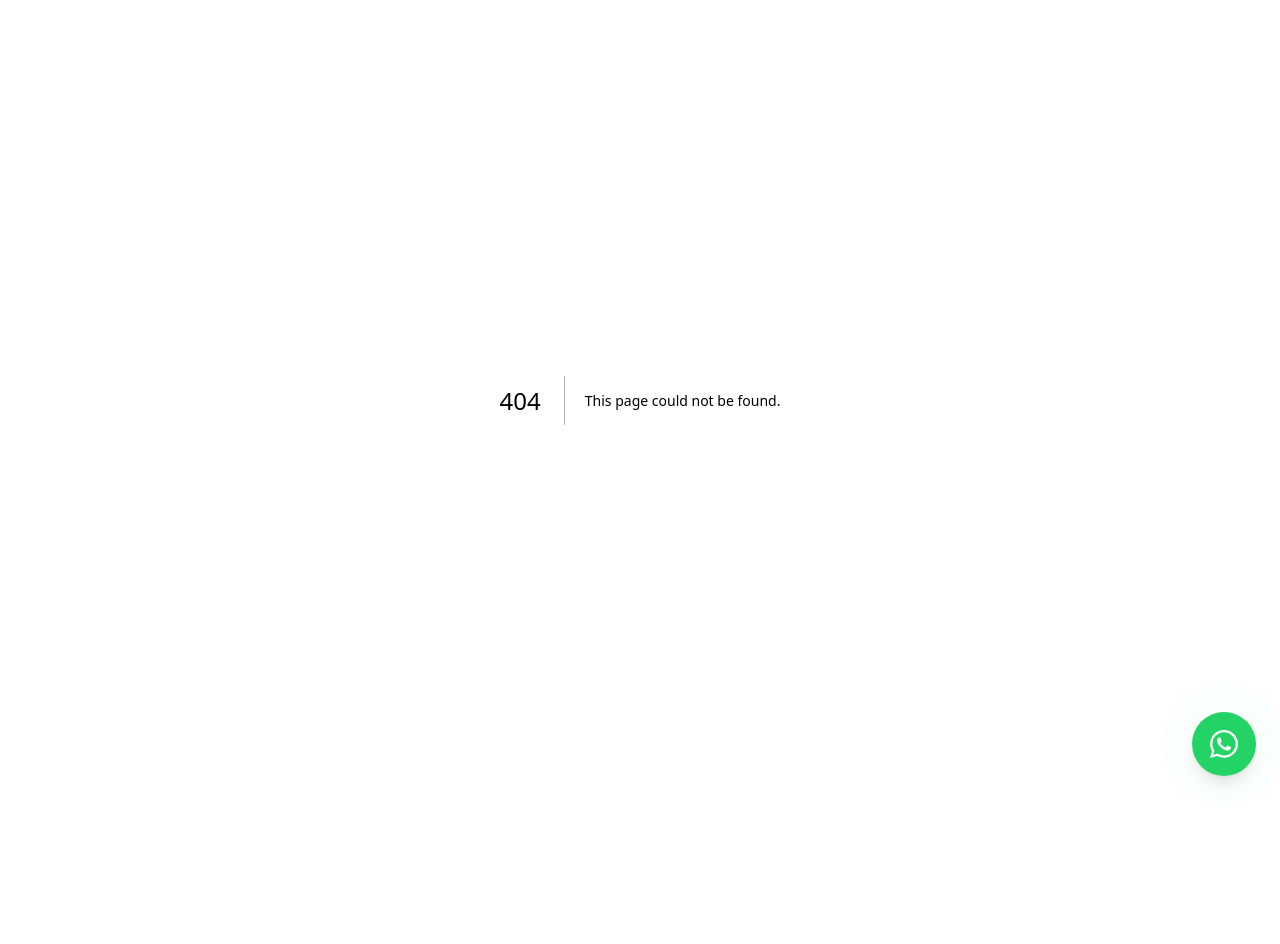
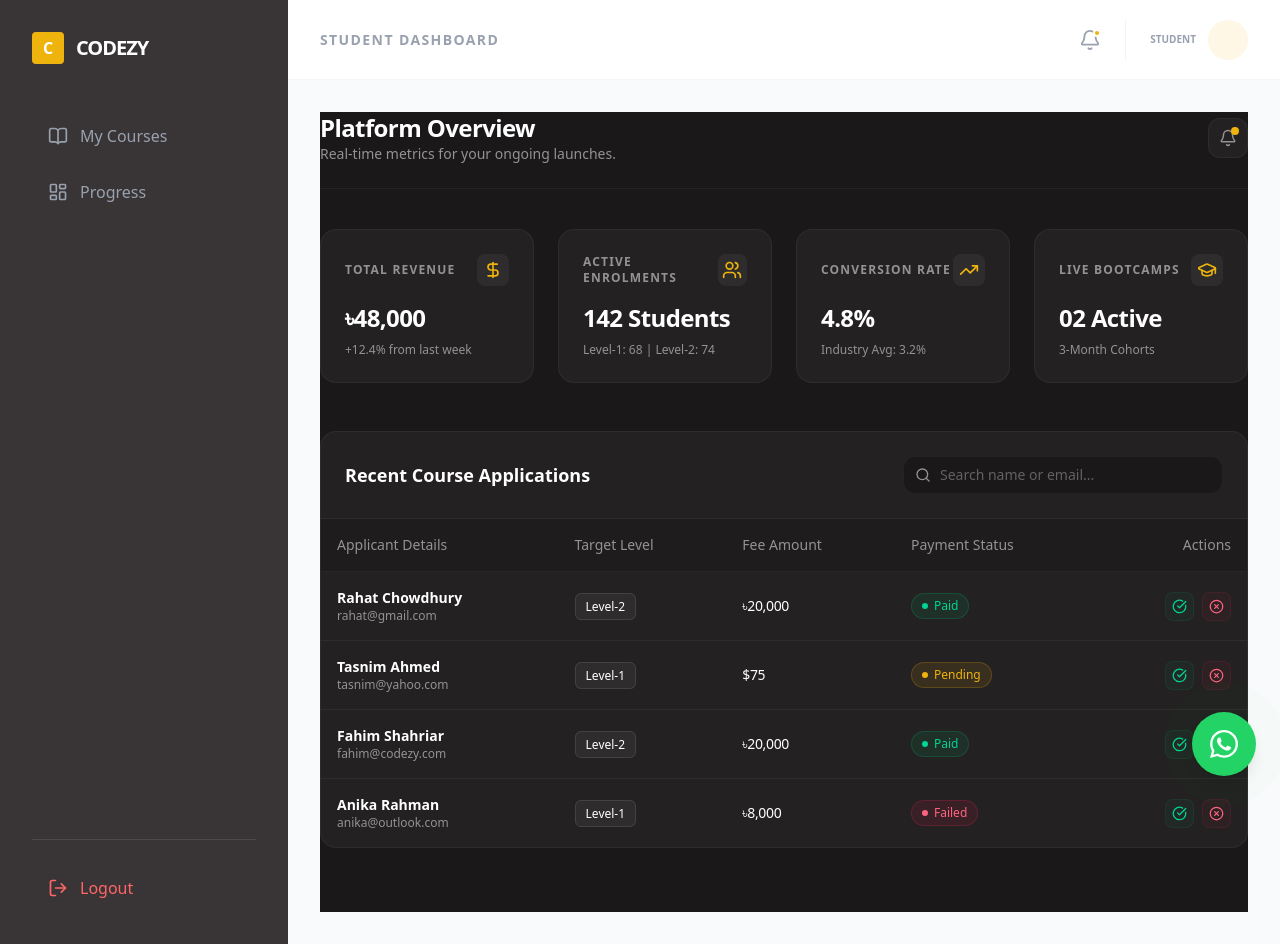
Before and after one commit to Shajidaa/codezy-frontend, a Next.js app: page /dashboard/admin in a window 1280 px wide. Before the commit this address had no page. Before the commit the page ends 800 px from the top, so only its background shows below. Built offline with nearby package versions, Linux system fonts and the light colour scheme; no server answers.

Commit message:
admin dashboard created

```diff
--- /dev/null
+++ b/app/(dashboard)/dashboard/admin/page.tsx
@@ -0,0 +1,166 @@
+"use client";
+import  { useState } from 'react';
+import {
+  Users,
+  DollarSign,
+  GraduationCap,
+  TrendingUp,
+  Settings,
+  Bell,
+  CheckCircle,
+  XCircle,
+  Search,
+  SlidersHorizontal
+} from 'lucide-react';
+
+// Mock Data for Dashboard
+const initialApplicants = [
+  { id: "1", name: "Rahat Chowdhury", email: "rahat@gmail.com", level: "Level-2", status: "Paid", amount: "৳20,000", date: "May 18, 2026" },
+  { id: "2", name: "Tasnim Ahmed", email: "tasnim@yahoo.com", level: "Level-1", status: "Pending", amount: "$75", date: "May 19, 2026" },
+  { id: "3", name: "Fahim Shahriar", email: "fahim@codezy.com", level: "Level-2", status: "Paid", amount: "৳20,000", date: "May 20, 2026" },
+  { id: "4", name: "Anika Rahman", email: "anika@outlook.com", level: "Level-1", status: "Failed", amount: "৳8,000", date: "May 20, 2026" },
+];
+
+export default function AdminPage() {
+  const [applicants, setApplicants] = useState(initialApplicants);
+  const [searchTerm, setSearchTerm] = useState("");
+
+  const handleStatusChange = (id: string, newStatus: "Paid" | "Pending" | "Failed") => {
+    setApplicants(prev => prev.map(app => app.id === id ? { ...app, status: newStatus } : app));
+  };
+
+  const filteredApplicants = applicants.filter(app =>
+    app.name.toLowerCase().includes(searchTerm.toLowerCase()) ||
+    app.email.toLowerCase().includes(searchTerm.toLowerCase())
+  );
+
+  return (
+    <div className="min-h-screen bg-[#1A1818] text-brand-white flex">
+
+
+
+      {/* Main Content Area */}
+      <main className="flex-1  overflow-y-auto">
+
+        {/* Top Navbar */}
+        <header className="flex justify-between items-center mb-10 pb-6 border-b border-brand-white/5">
+          <div>
+            <h1 className="text-2xl font-bold tracking-tight">Platform Overview</h1>
+            <p className="text-brand-gray text-sm">Real-time metrics for your ongoing launches.</p>
+          </div>
+          <div className="flex items-center gap-4">
+            <button className="p-2.5 rounded-xl border border-brand-white/5 bg-[#232121] text-brand-gray hover:text-brand-white transition-colors relative">
+              <Bell size={18} />
+              <span className="absolute top-2 right-2 w-2 h-2 bg-brand-gold rounded-full" />
+            </button>
+          </div>
+        </header>
+
+        {/* Analytics Grid */}
+        <section className="grid grid-cols-1 sm:grid-cols-2 lg:grid-cols-4 gap-6 mb-12">
+          {[
+            { title: "Total Revenue", value: "৳48,000", icon: <DollarSign className="text-brand-gold" size={20} />, trend: "+12.4% from last week" },
+            { title: "Active Enrolments", value: "142 Students", icon: <Users className="text-brand-gold" size={20} />, trend: "Level-1: 68 | Level-2: 74" },
+            { title: "Conversion Rate", value: "4.8%", icon: <TrendingUp className="text-brand-gold" size={20} />, trend: "Industry Avg: 3.2%" },
+            { title: "Live Bootcamps", value: "02 Active", icon: <GraduationCap className="text-brand-gold" size={20} />, trend: "3-Month Cohorts" },
+          ].map((stat, idx) => (
+            <div key={idx} className="bg-[#232121] border border-brand-white/5 rounded-2xl p-6 relative overflow-hidden">
+              <div className="flex justify-between items-center mb-4">
+                <span className="text-xs font-semibold uppercase tracking-widest text-brand-gray">{stat.title}</span>
+                <div className="w-8 h-8 rounded-lg bg-brand-white/5 flex items-center justify-center">{stat.icon}</div>
+              </div>
+              <div className="text-2xl font-bold mb-2 tracking-tight">{stat.value}</div>
+              <div className="text-xs text-brand-gray font-light">{stat.trend}</div>
+            </div>
+          ))}
+        </section>
+
+        {/* Live Applicant Management Table */}
+        <section className="bg-[#232121] border border-brand-white/5 rounded-2xl overflow-hidden">
+          <div className="p-6 border-b border-brand-white/5 flex flex-col sm:flex-row sm:items-center justify-between gap-4">
+            <h3 className="font-bold text-lg">Recent Course Applications</h3>
+            <div className="relative max-w-xs w-full">
+              <Search className="absolute left-3 top-1/2 -translate-y-1/2 text-brand-gray" size={16} />
+              <input
+                type="text"
+                placeholder="Search name or email..."
+                value={searchTerm}
+                onChange={(e) => setSearchTerm(e.target.value)}
+                className="w-full pl-9 pr-4 py-2 bg-[#1A1818] border border-brand-white/5 rounded-xl text-sm focus:outline-none focus:border-brand-gold/50 transition-colors text-brand-white placeholder-brand-gray/60"
+              />
+            </div>
+          </div>
+
+          <div className="overflow-x-auto">
+            <table className="w-full text-left text-sm border-collapse">
+              <thead>
+                <tr className="bg-[#1A1818]/50 text-brand-gray border-b border-brand-white/5">
+                  <th className="p-4 font-medium">Applicant Details</th>
+                  <th className="p-4 font-medium">Target Level</th>
+                  <th className="p-4 font-medium">Fee Amount</th>
+                  <th className="p-4 font-medium">Payment Status</th>
+                  <th className="p-4 font-medium text-right">Actions</th>
+                </tr>
+              </thead>
+              <tbody className="divide-y divide-brand-white/5">
+                {filteredApplicants.map((app) => (
+                  <tr key={app.id} className="hover:bg-brand-white/[0.01] transition-colors">
+                    <td className="p-4">
+                      <div className="font-semibold text-brand-white">{app.name}</div>
+                      <div className="text-xs text-brand-gray">{app.email}</div>
+                    </td>
+                    <td className="p-4">
+                      <span className="px-2.5 py-1 text-xs rounded-md font-medium bg-brand-white/5 border border-brand-white/10">
+                        {app.level}
+                      </span>
+                    </td>
+                    <td className="p-4 font-medium tracking-tight">{app.amount}</td>
+                    <td className="p-4">
+                      <span className={`inline-flex items-center gap-1.5 px-2.5 py-1 text-xs rounded-full font-medium ${
+                        app.status === 'Paid' ? 'bg-emerald-500/10 text-emerald-400 border border-emerald-500/20' :
+                        app.status === 'Pending' ? 'bg-brand-gold/10 text-brand-gold border border-brand-gold/20' :
+                        'bg-rose-500/10 text-rose-400 border border-rose-500/20'
+                      }`}>
+                        <span className={`w-1.5 h-1.5 rounded-full ${
+                          app.status === 'Paid' ? 'bg-emerald-400' :
+                          app.status === 'Pending' ? 'bg-brand-gold' :
+                          'bg-rose-400'
+                        }`} />
+                        {app.status}
+                      </span>
+                    </td>
+                    <td className="p-4 text-right">
+                      <div className="flex items-center justify-end gap-2">
+                        <button
+                          onClick={() => handleStatusChange(app.id, "Paid")}
+                          title="Approve & Mark Paid"
+                          className="p-1.5 rounded-lg bg-emerald-500/5 hover:bg-emerald-500/20 text-emerald-400 border border-emerald-500/10 transition-colors"
+                        >
+                          <CheckCircle size={15} />
+                        </button>
+                        <button
+                          onClick={() => handleStatusChange(app.id, "Failed")}
+                          title="Reject / Failed"
+                          className="p-1.5 rounded-lg bg-rose-500/5 hover:bg-rose-500/20 text-rose-400 border border-rose-500/10 transition-colors"
+                        >
+                          <XCircle size={15} />
+                        </button>
+                      </div>
+                    </td>
+                  </tr>
+                ))}
+                {filteredApplicants.length === 0 && (
+                  <tr>
+                    <td colSpan={5} className="p-8 text-center text-brand-gray font-light">
+                      No applicants found mapping your query.
+                    </td>
+                  </tr>
+                )}
+              </tbody>
+            </table>
+          </div>
+        </section>
+      </main>
+    </div>
+  );
+}
--- a/app/(dashboard)/dashboard/layout.tsx
+++ b/app/(dashboard)/dashboard/layout.tsx
@@ -5,6 +5,7 @@ import { useSession } from 'next-auth/react';
 import { LayoutDashboard, BookOpen, Users, Settings, LogOut, Menu, X, Bell } from 'lucide-react';
 import Link from 'next/link';
 import { usePathname } from 'next/navigation';
+
 
 export default function DashboardLayout({ children }: { children: React.ReactNode }) {
   const { data: session } = useSession();
@@ -23,7 +24,13 @@ export default function DashboardLayout({ children }: { children: React.ReactNod
     teacher: [
       { name: 'Overview', href: '/dashboard/teacher', icon: LayoutDashboard },
       { name: 'My Classes', href: '/dashboard/teacher/classes', icon: Users },
-    ]
+    ],
+    admin: [
+      { name: 'Admin Panel', href: '/dashboard/admin', icon: Settings },
+      {name:"Students", href:"/dashboard/admin/students", icon: Users},
+      { name: 'User Management', href: '/dashboard/admin/users', icon: Users },
+
+    ],
   };
 
   const currentLinks = navItems[userRole as keyof typeof navItems];
--- a/app/(dashboard)/dashboard/teacher/page.tsx
+++ b/app/(dashboard)/dashboard/teacher/page.tsx
@@ -13,7 +13,7 @@ import {
 
 // --- Components ---
 
-const StatCard = ({ title, value, icon: Icon, trend }: any) => (
+const StatCard = ({ title, value, icon: Icon, trend }: { title: string; value: string; icon: React.ComponentType<{ size?: number }>; trend?: string }) => (
   <div className="bg-white p-6 rounded-[2rem] border border-gray-100 shadow-sm">
     <div className="flex justify-between items-start mb-4">
       <div className="p-3 bg-brand-gold/10 rounded-2xl text-brand-gold">
@@ -30,7 +30,7 @@ const StatCard = ({ title, value, icon: Icon, trend }: any) => (
   </div>
 );
 
-const CourseRow = ({ name, students, status }: any) => (
+const CourseRow = ({ name, students, status }: { name: string; students: number; status: string }) => (
   <div className="flex items-center justify-between p-4 hover:bg-gray-50 rounded-2xl transition-all group">
     <div className="flex items-center gap-4">
       <div className="w-12 h-12 bg-brand-dark rounded-xl flex items-center justify-center text-white font-bold">
@@ -91,10 +91,10 @@ export default function TeacherDashboard() {
           </div>
 
           <div className="space-y-2">
-            <CourseRow name="MERN Stack Masterclass" students="450" status="Active" />
-            <CourseRow name="Advanced Next.js Architecture" students="210" status="Active" />
-            <CourseRow name="UI/UX for Developers" students="125" status="Draft" />
-            <CourseRow name="Docker & Kubernetes" students="89" status="Active" />
+            <CourseRow name="MERN Stack Masterclass" students={450} status="Active" />
+            <CourseRow name="Advanced Next.js Architecture" students={210} status="Active" />
+            <CourseRow name="UI/UX for Developers" students={125} status="Draft" />
+            <CourseRow name="Docker & Kubernetes" students={89} status="Active" />
           </div>
         </div>
 
@@ -106,7 +106,7 @@ export default function TeacherDashboard() {
           <div className="space-y-6 relative z-10">
             <div className="p-4 bg-white/5 rounded-2xl border border-white/10">
               <p className="text-xs text-brand-gold font-black uppercase mb-1">Notice</p>
-              <p className="text-sm text-gray-300 leading-relaxed">Your "MERN Stack" course has 12 new pending assignments to grade.</p>
+              <p className="text-sm text-gray-300 leading-relaxed">Your &rdquo;MERN Stack&rdquo; course has 12 new pending assignments to grade.</p>
             </div>
 
             <div className="p-4 bg-white/5 rounded-2xl border border-white/10">
--- a/middleware.ts
+++ b/middleware.ts
@@ -7,7 +7,7 @@ export default withAuth(
     const token = req.nextauth.token;
     const isTeacherPage = req.nextUrl.pathname.startsWith("/dashboard/teacher");
     const isStudentPage = req.nextUrl.pathname.startsWith("/dashboard/student");
-
+    const isAdminPage = req.nextUrl.pathname.startsWith("/dashboard/admin");
     if (isTeacherPage && token?.role !== "teacher") {
       return NextResponse.redirect(new URL("/dashboard/student", req.url));
     }
@@ -15,7 +15,11 @@ export default withAuth(
     if (isStudentPage && token?.role !== "student") {
       return NextResponse.redirect(new URL("/dashboard/teacher", req.url));
     }
+    if(isAdminPage && token?.role !== "admin"){
+      return NextResponse.redirect(new URL("/dashboard/admin", req.url));
+    }
   },
+
   {
     callbacks: {
       authorized: ({ token }) => !!token,
```
